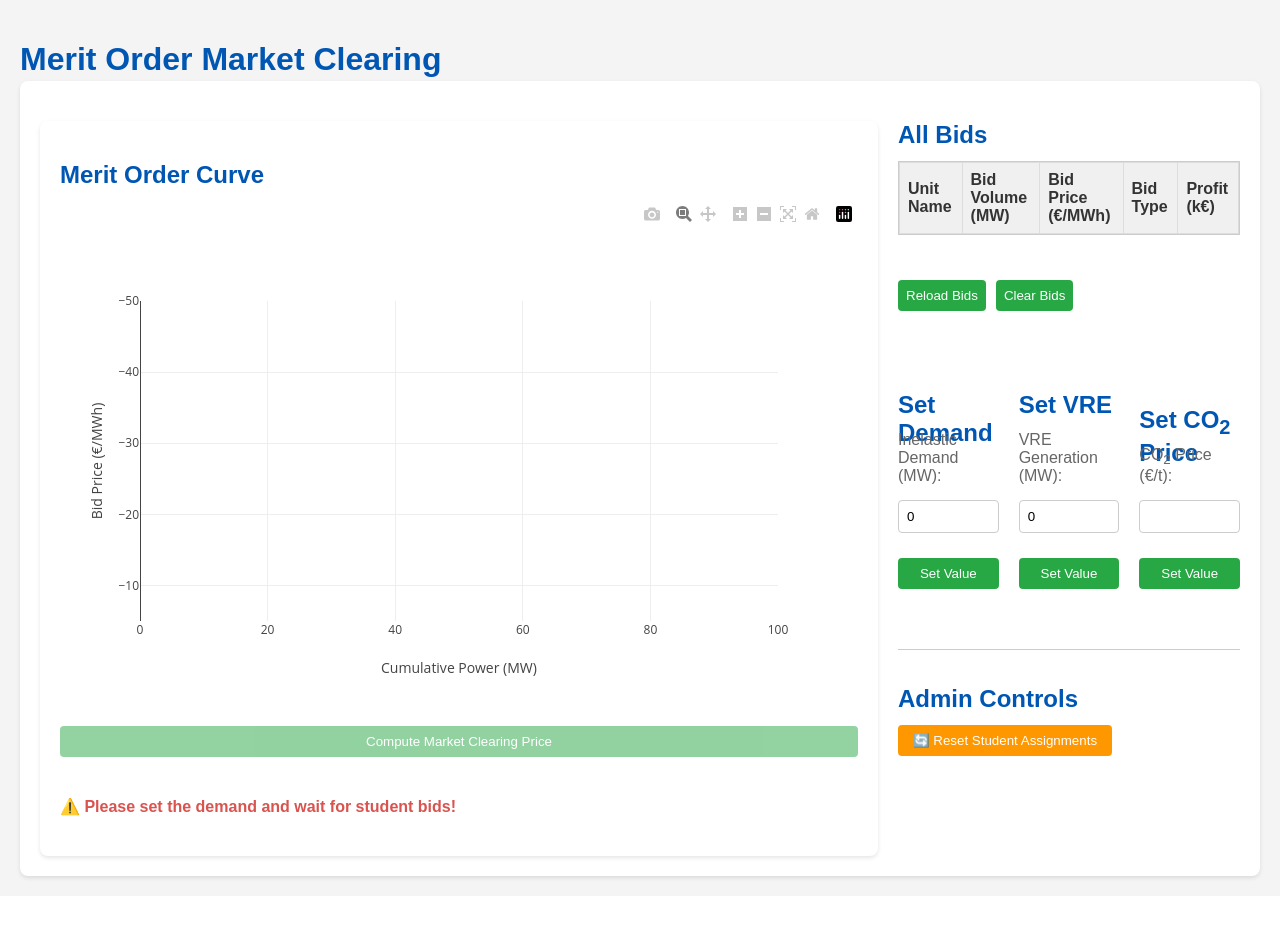
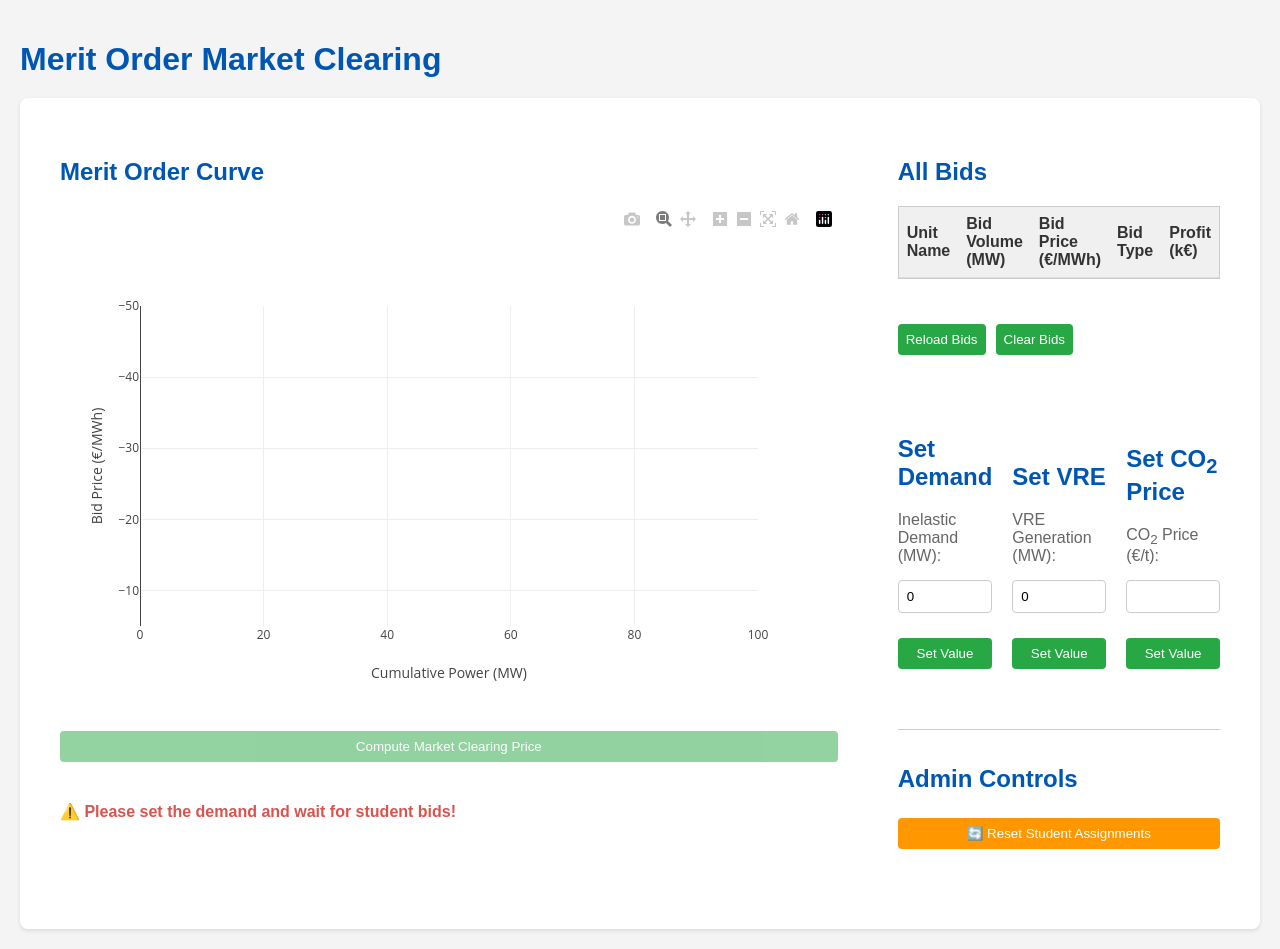
Before and after one commit to nick-harder/merit_order_game, a Flask app: page /teacher in a window 1280 px wide. Before the commit the page ends 881 px from the top, so only its background shows below. Run offline with Flask 3, Linux system fonts and the light colour scheme; the visitor is signed in with stand-in values (Sample User, id 1); lists and menus that the app fills with data are empty; some libraries are stand-ins or nearby versions.

Commit message:
fix formatting

```diff
--- a/static/styles.css
+++ b/static/styles.css
@@ -1,3 +1,9 @@
+/* 1) Global box-sizing reset */
+*, *::before, *::after {
+    box-sizing: border-box;
+  }
+
+  /* 2) Body */
   body {
     font-family: Arial, sans-serif;
     background-color: #f4f4f4;
@@ -5,112 +11,63 @@ body {
     padding: 20px;
     color: #333;
   }
+
+  /* 3) Container: flex layout that wraps */
   .container {
     display: flex;
-    grid-template-columns: 1fr 1fr 1fr; /* Updated to accommodate three columns */
-    grid-gap: 20px;
-}
-
-.left-column, .middle-column { /* Corrected the selector */
+    flex-wrap: wrap;       /* allow wrap by default */
+    gap: 20px;
     background: white;
     padding: 20px;
     border-radius: 8px;
     box-shadow: 0 2px 4px rgba(0,0,0,0.1);
   }
 
-.scrollable-table {
-    max-height: 300px; /* Adjust the height as needed */
-    overflow-y: auto; /* Enables vertical scrolling */
-    border: 1px solid #ccc; /* Optional, adds a border around the scrollable area */
-    margin-bottom: 20px; /* Provides spacing below the table */
-}
-
-.right-column table {
-    width: 100%; /* Ensures the table uses the full width of its container */
-    border-collapse: collapse; /* Optional, for better table border handling */
-}
-
-.right-column th, .right-column td {
-    border: 1px solid #ddd; /* Optional, adds borders to cells */
-    padding: 8px; /* Adjust padding for better cell spacing */
-    text-align: left; /* Adjust text alignment as needed */
-}
-
-.merit-order-container {
-    display: grid;
-    grid-template-columns: 1fr 1fr; /* Updated to accommodate three columns */
-    grid-gap: 20px;
-}
-
-.plot-column {
-
-    grid-column: 1 / -1;
-    background: white;
-    padding: 20px;
-    margin-top: 20px;
-    border-radius: 8px;
-    box-shadow: 0 2px 4px rgba(0,0,0,0.1);
-}
-h1, h2 {
-    color: #0056b3;
-    height: 20px;
-    margin-bottom: 20px;
-}
-form {
-    margin-bottom: 20px;
-}
-label {
-    display: block;
-    margin-bottom: 10px;
-    color: #666;
-}
-input[type="text"],
-input[type="number"],
-input[type="submit"] {
-    width: 100%;
-    padding: 8px;
-    margin-top: 5px;
-    margin-bottom: 20px;
-    box-sizing: border-box;
-    border-radius: 4px;
-    border: 1px solid #ccc;
-}
-input[type="submit"] {
-    background-color: #28a745;
-    color: white;
-    border: none;
-    cursor: pointer;
-}
-input[type="submit"]:hover {
-    background-color: #218838;
-}
-
-body {
-    font-family: Arial, sans-serif;
-    background-color: #f4f4f4;
-    margin: 0;
-    padding: 20px;
-    color: #333;
-}
-.container {
+  /* 4) Mobile‐first: all columns full-width */
+  .plot-column,
+  .left-column,
+  .middle-column,
+  .right-column {
+    flex: 1 1 100%;
     background: white;
     padding: 20px;
     border-radius: 8px;
-    box-shadow: 0 2px 4px rgba(0,0,0,0.1);
   }
 
-h1 {
-    color: #0056b3;
+  /* 5) Desktop: 70/30 split and no wrapping */
+  @media (min-width: 992px) {
+    .container {
+      flex-wrap: nowrap;
     }
-form {
-    margin-top: 20px;
+    .plot-column {
+      flex: 1 1 70%;
     }
-label {
-    display: block;
-    margin-bottom: 10px;
-    color: #666;
+    .right-column {
+      flex: 1 1 30%;
+    }
+    /* if you still need left-/middle- elsewhere, adjust similarly */
   }
 
+  /* 6) Scrollable bids table wrapper with sticky header */
+  .scrollable-table {
+    max-height: 300px;
+    overflow-y: auto;
+    overflow-x: auto;
+    border: 1px solid #ccc;
+    margin-bottom: 20px;
+  }
+  .scrollable-table table {
+    width: 100%;
+    border-collapse: collapse;
+  }
+  .scrollable-table thead th {
+    position: sticky;
+    top: 0;
+    background: #f0f0f0;
+    z-index: 2;
+  }
+
+  /* 7) General table styling (non-scrollable tables) */
   table {
     width: 100%;
     border-collapse: collapse;
@@ -122,7 +79,49 @@ th, td {
   }
   th {
     background-color: #f0f0f0;
-    position: -webkit-sticky; /* For Safari */
-    position: sticky;
-    top: 0;
   }
+
+  /* 8) Headings */
+  h1, h2 {
+    color: #0056b3;
+    margin-bottom: 20px;
+  }
+
+  /* 9) Form elements */
+  form {
+    margin: 20px 0;
+  }
+  label {
+    display: block;
+    margin-bottom: 10px;
+    color: #666;
+  }
+  input[type="text"],
+  input[type="number"],
+  input[type="submit"],
+  button {
+    width: 100%;
+    padding: 8px;
+    margin-top: 5px;
+    margin-bottom: 20px;
+    border: 1px solid #ccc;
+    border-radius: 4px;
+  }
+  input[type="submit"],
+  button {
+    background-color: #28a745;
+    color: white;
+    border: none;
+    cursor: pointer;
+  }
+  input[type="submit"]:hover,
+  button:hover {
+    background-color: #218838;
+  }
+
+  /* 10) Admin‐reset button override */
+  .admin-controls button {
+    background-color: #ff9800;
+    padding: 8px 15px;
+    border-radius: 4px;
+  }
--- a/templates/teacher.html
+++ b/templates/teacher.html
@@ -10,8 +10,8 @@
 <body>
     <h1>Merit Order Market Clearing</h1>
 
-    <div class="container" style="display: flex;">
-        <div class="plot-column" style="flex: 70%;">
+    <div class="container">
+        <div class="plot-column">
             <h2>Merit Order Curve</h2>
             <div id="plot" style="width: 100%; height: 500px;"></div>
             <form action="/compute_price" method="post">
@@ -19,7 +19,7 @@
             </form>
             <p id="marketClearingPrice" style="text-align: center; font-size: 20px;"></p>
         </div>
-        <div class="right-column" style="flex: 30%;">
+        <div class="right-column">
             <h2>All Bids</h2>
             <div class="scrollable-table">
                 <table>
```
Lines whose indentation alone changed are shown as unchanged.
